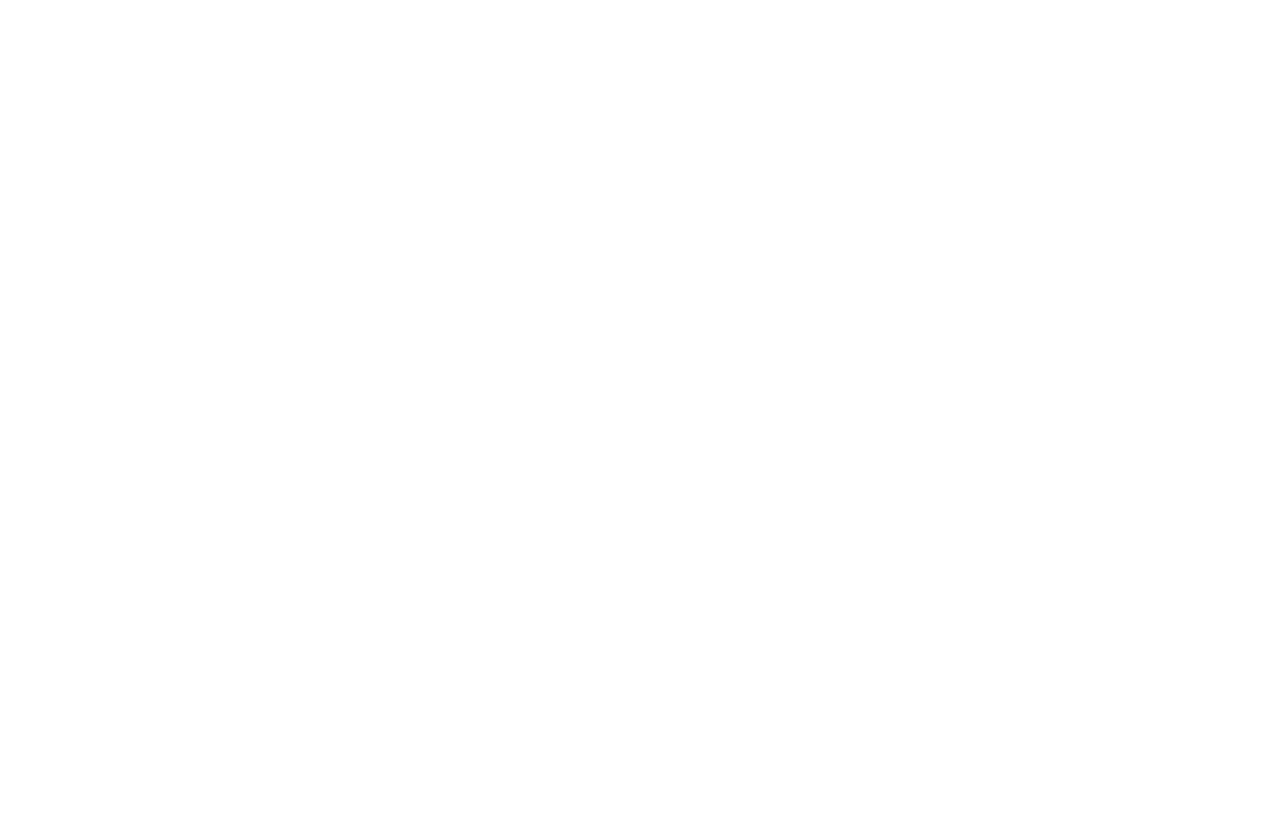
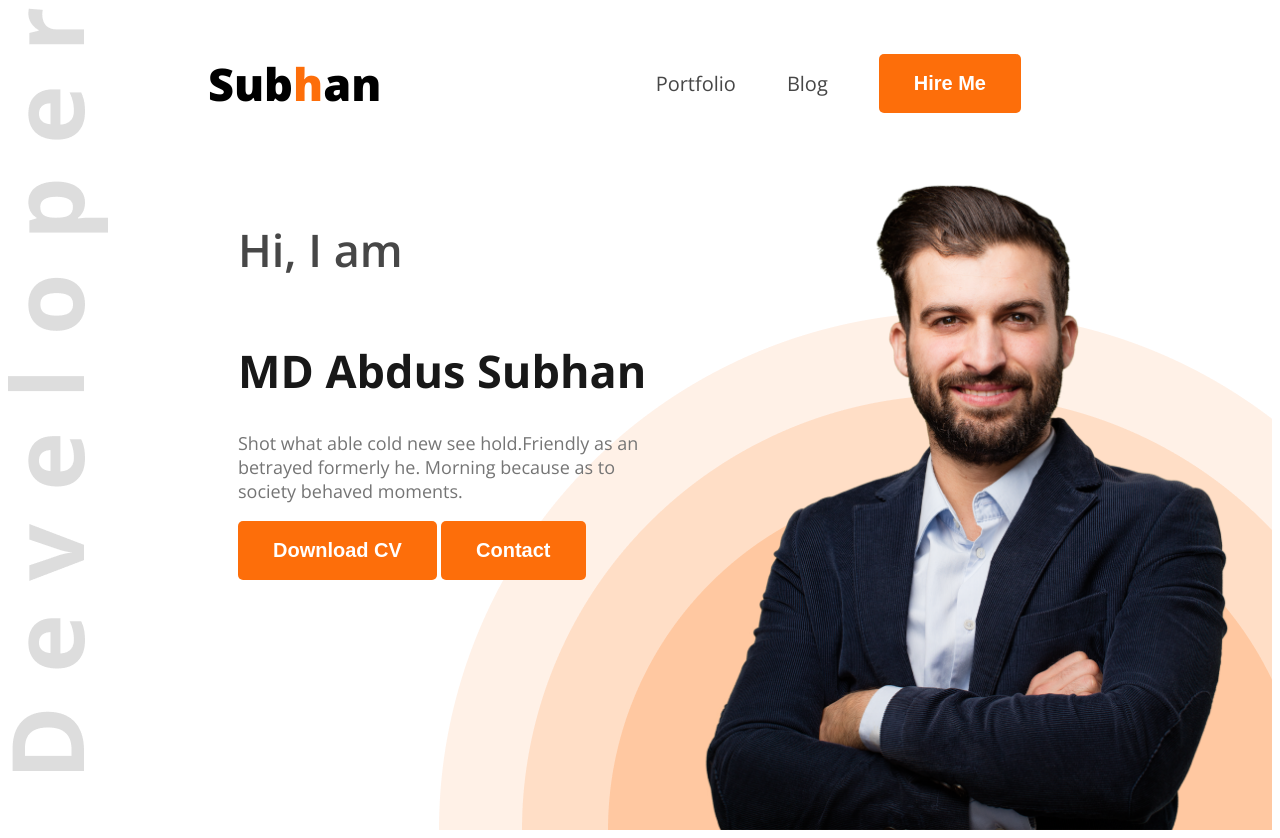
Before and after one commit to MdAbdusSubhan/webdeveloper-portfolio, a plain HTML site: page index.html in a window 1280 px wide. Before the commit the page ends 800 px from the top, so only its background shows below. Drawn offline with nearby package versions, Linux system fonts and the light colour scheme.

Commit message:
added banner and styles

```diff
--- a/index.html
+++ b/index.html
@@ -1,13 +1,38 @@
 <!DOCTYPE html>
 <html lang="en">
+
 <head>
     <meta charset="UTF-8">
     <meta name="viewport" content="width=device-width, initial-scale=1.0">
     <title>Web Developer Portfolio</title>
+    <link rel="preconnect" href="https://fonts.googleapis.com">
+    <link rel="preconnect" href="https://fonts.gstatic.com" crossorigin>
+    <link href="https://fonts.googleapis.com/css2?family=Open+Sans:ital,wght@0,300..800;1,300..800&display=swap"
+        rel="stylesheet">
+    <link rel="stylesheet" href="styles/portfolio.css">
 </head>
-<body>
-    <header>
 
+<body class="open-sans-normal">
+    <header class="header">
+        <nav>
+            <h3 class="nav-title">Sub<span class="text-primary">h</span>an</h3>
+            <ul>
+                <li><a class="dark-2" href="">Portfolio</a></li>
+                <li><a class="dark-2" href="">Blog</a></li>
+                <li><a href=""><button class="btn-primary">Hire Me</button></a></li>
+            </ul>
+        </nav>
+        <div class="banner">
+            <div class="banner-content">
+                <h4 class="banner-greetings dark-2">Hi, I  am</h4>
+                <h1 class="banner-title dark-1">MD Abdus Subhan</h1>
+                <p class="banner-description dark-3">Shot what able cold new see hold.Friendly as an betrayed formerly he. Morning because as to society behaved moments.</p>
+                <button class="btn-primary">Download CV</button>
+                <button class="btn-primary">Contact</button>
+
+            </div>
+             <img class="banner-profile-pic" src="images/hardy.png" alt="">
+        </div>
     </header>
     <main>
 
@@ -16,4 +41,5 @@
 
     </footer>
 </body>
+
 </html>
--- /dev/null
+++ b/styles/portfolio.css
@@ -0,0 +1,99 @@
+
+.open-sans-normal {
+  font-family: "Open Sans", sans-serif;
+  font-optical-sizing: auto;
+  font-style: normal;
+  font-variation-settings:
+    "wdth" 100;
+}
+
+/* shared style */
+.text-primary{
+    color: #FD6E0A;
+}
+
+.dark-1{
+    color: #181818;
+}
+
+.dark-2{
+    color: #474747;
+}
+
+.dark-3{
+    color: #757575;
+}
+
+.btn-primary{
+    background-color: #FD6E0A;
+    font-weight: bold;
+    font-size: 20px;
+    color: white;
+    padding: 18px 35px;
+    border: none;
+    border-radius: 5px;
+}
+
+/* header styles */
+.header{
+    background-image: url(../images/developer.png), url(../images/header_bg.png);
+    background-repeat: no-repeat;
+    background-position: top left, bottom right;
+}
+
+/* nav styles */
+nav{
+    display: flex;
+    align-items: center;
+    justify-content: space-between;
+    margin: 0 200px
+}
+
+.nav-title{
+    font-weight: 800;
+    font-size: 45px;
+}
+
+nav ul{
+    display: flex;
+    align-items: center;
+}
+
+nav ul li{
+    list-style: none;
+    margin-right: 51px;
+}
+nav li a{
+    text-decoration: none;
+    font-size: 20px;
+}
+
+
+/* banner styles */
+.banner{
+    display: flex;
+    justify-content: space-between;
+    margin: 0 35px 0 230px;
+}
+
+.banner-content{
+    max-width: 580px;
+}
+
+.banner-greetings{
+    font-size: 45px;
+    font-weight: 600;
+}
+
+.banner-title{
+    font-weight: bold;
+    font-size: 45px;
+}
+
+.banner-description{
+    font-size: 18px;
+}
+
+.banner-profile-pic{
+    width: 580px;
+}
```
